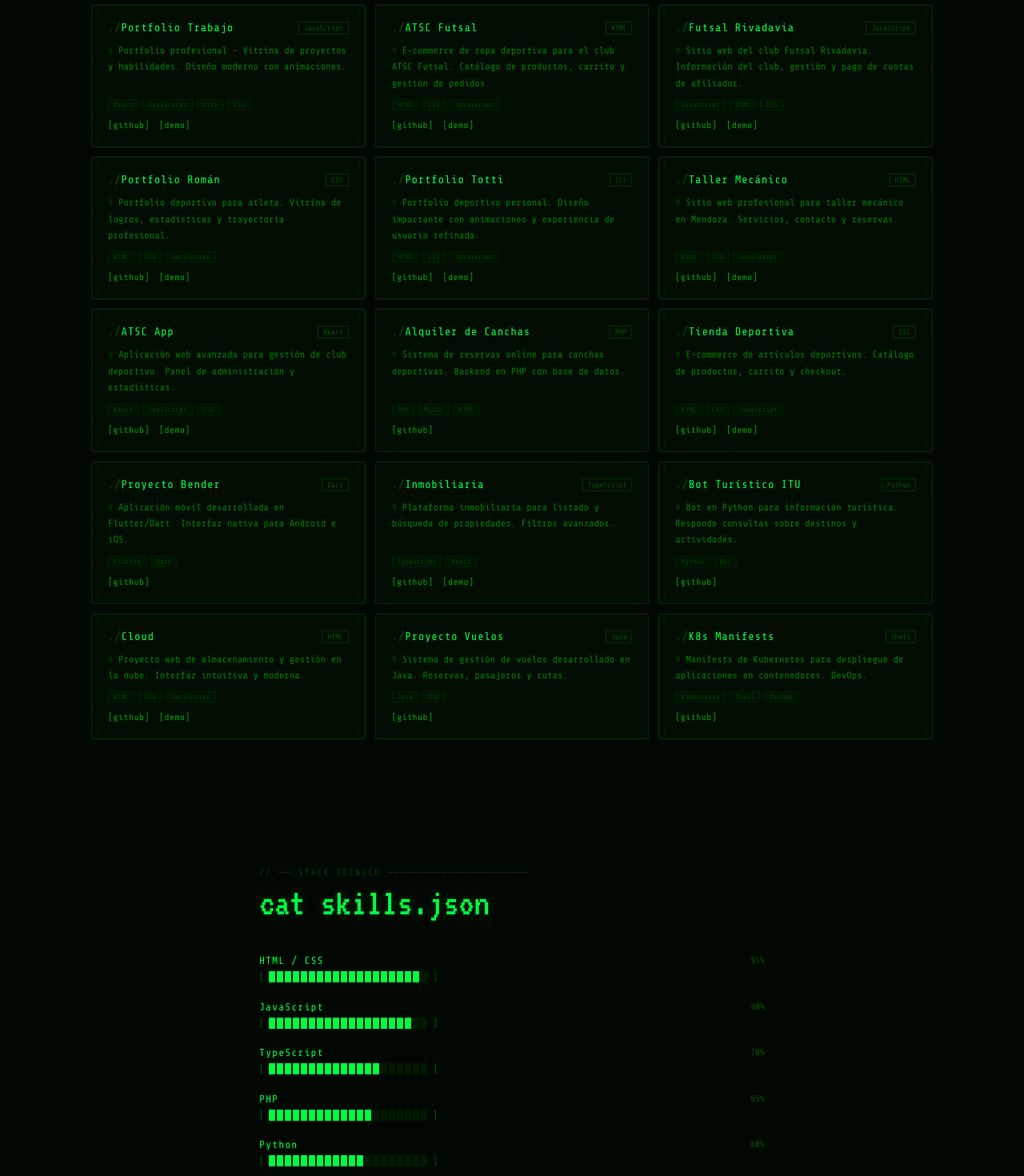
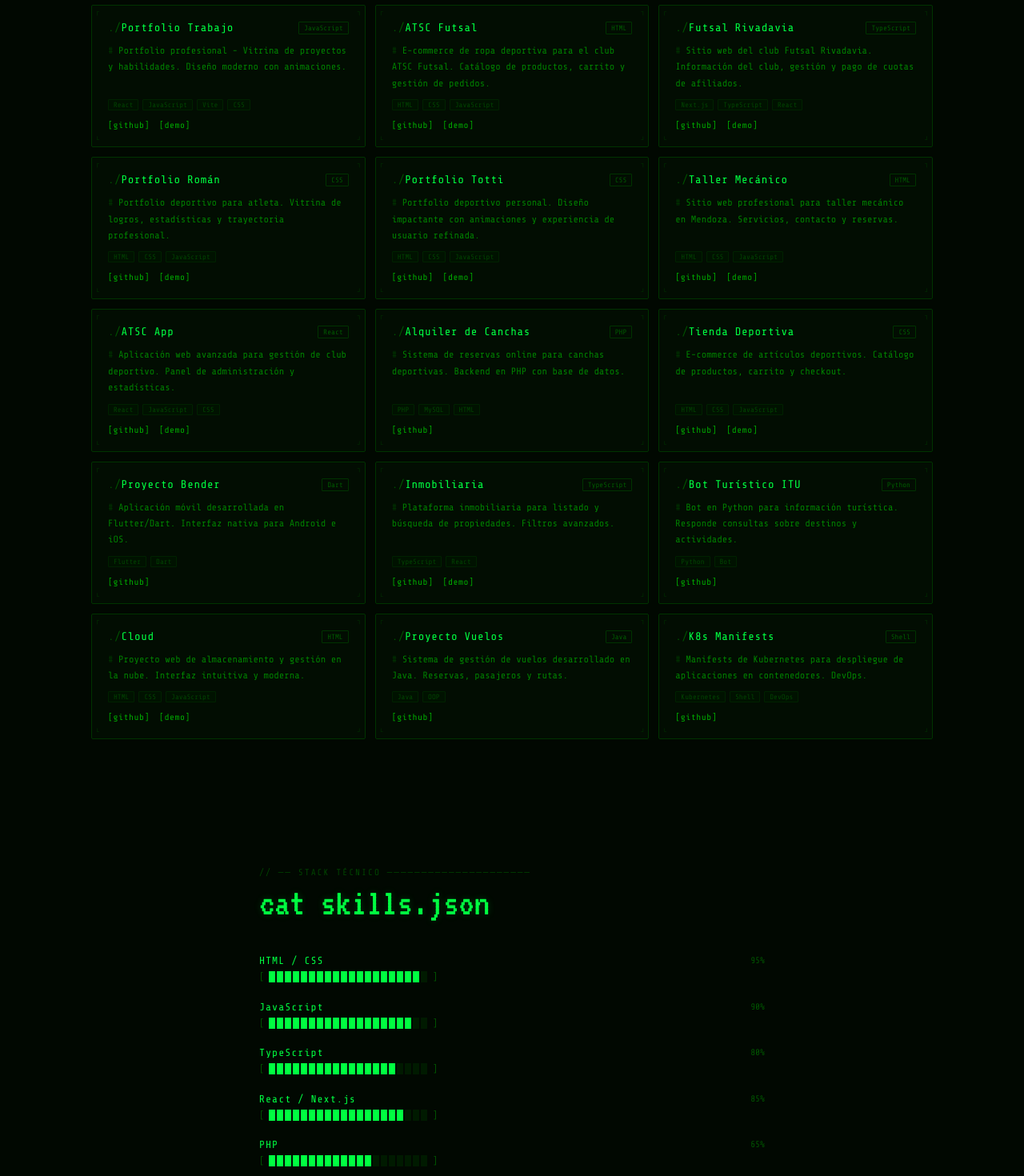
Before and after one commit to tomas-martin/portfolio-trabajo, a React (Vite) app: page / in a window 1280 px wide. Shown: the part 1040-2510 px from the top of the page at 80% size. Built offline with nearby package versions, Linux system fonts and the light colour scheme.

Commit message:
Mejorando portfolio 3

```diff
--- a/App.jsx
+++ b/App.jsx
@@ -26,12 +26,12 @@ const projects = [
   {
     name: "Futsal Rivadavia",
     repo: "futsalrivadavia",
-    lang: "JavaScript",
-    langColor: "#39ff14",
+    lang: "TypeScript",
+    langColor: "#00ff41",
     demo: "https://futsalrivadavia.vercel.app",
     github: "https://github.com/tomas-martin/futsalrivadavia",
     desc: "Sitio web del club Futsal Rivadavia. Información del club, gestión y pago de cuotas de afiliados.",
-    tags: ["JavaScript", "HTML", "CSS"],
+    tags: ["Next.js", "TypeScript", "React"],
     category: "cliente",
   },
   {
@@ -180,7 +180,8 @@ const categories = [
 const skills = [
   { name: "HTML / CSS", level: 95 },
   { name: "JavaScript", level: 90 },
-  { name: "TypeScript", level: 70 },
+  { name: "TypeScript", level: 80 },
+  { name: "React / Next.js", level: 85 },
   { name: "PHP", level: 65 },
   { name: "Python", level: 60 },
   { name: "Dart / Flutter", level: 55 },
```
